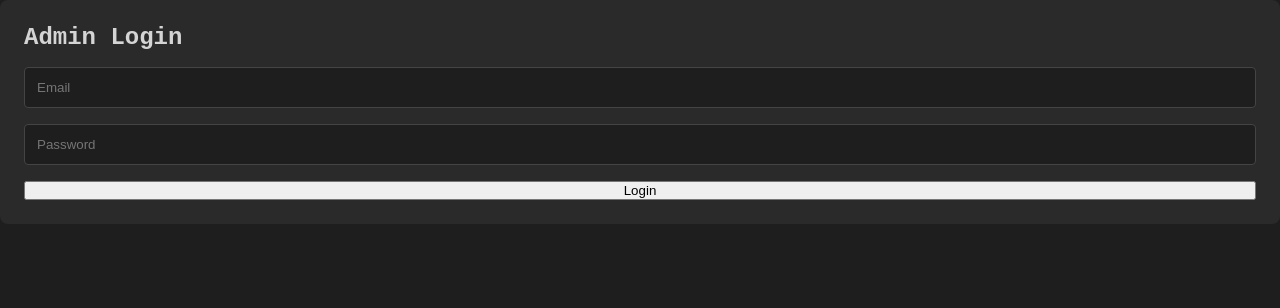
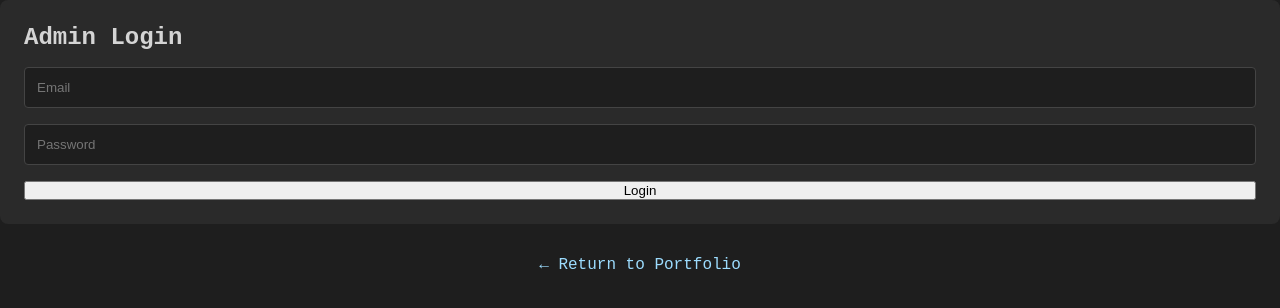
Before and after one commit to pdcarlson/pdcarlson, a React (Vite) app: page /login in a window 1280 px wide. Shown: the top 308 px of the page. Built offline with nearby package versions, Linux system fonts and the light colour scheme; no server answers.

Commit message:
add handling for logout and returning to portfolio page

```diff
--- a/src/App.css
+++ b/src/App.css
@@ -409,3 +409,16 @@ body {
 .logout-button {
     background-color: #555;
 }
+
+.return-link {
+  display: block;
+  text-align: center;
+  margin-top: 1.5rem;
+  color: #9cdcfe;
+  text-decoration: none;
+  transition: text-decoration 0.2s ease-in-out;
+}
+
+.return-link:hover {
+  text-decoration: underline;
+}
--- a/src/pages/AdminPage.jsx
+++ b/src/pages/AdminPage.jsx
@@ -3,12 +3,14 @@
 import React, { useState, useEffect } from 'react';
 import { database } from '../lib/appwrite';
 import { useAuth } from '../context/AuthContext';
+import { useNavigate } from 'react-router-dom';
 const DATABASE_ID = import.meta.env.VITE_APPWRITE_DATABASE_ID;
 const COLLECTION_ID = import.meta.env.VITE_APPWRITE_COLLECTION_ID;
 
 
 const AdminPage = () => {
   const { logout } = useAuth();
+  const navigate = useNavigate();
   const [projects, setProjects] = useState([]);
   const [formData, setFormData] = useState({
     title: '',
@@ -88,10 +90,9 @@ const AdminPage = () => {
 
     const handleLogout = async () => {
         try {
-        await logout();
-        navigate('/'); // Redirect to home page after logout
+            await logout();
         } catch (error) {
-        console.error("Failed to log out:", error);
+            console.error("Failed to log out:", error);
         }
     };
 
--- a/src/pages/LoginPage.jsx
+++ b/src/pages/LoginPage.jsx
@@ -2,7 +2,7 @@
 
 import React, { useState } from 'react';
 import { useAuth } from '../context/AuthContext';
-import { useNavigate } from 'react-router-dom';
+import { useNavigate, Link } from 'react-router-dom'; // 1. Import Link
 
 const LoginPage = () => {
   const [email, setEmail] = useState('');
@@ -14,7 +14,7 @@ const LoginPage = () => {
     e.preventDefault();
     try {
       await login(email, password);
-      navigate('/admin'); // Redirect to admin page on successful login
+      navigate('/admin');
     } catch (error) {
       console.error("Failed to log in", error);
       alert("Login Failed: " + error.message);
@@ -41,6 +41,10 @@ const LoginPage = () => {
         />
         <button type="submit">Login</button>
       </form>
+
+      <Link to="/" className="return-link">
+        &larr; Return to Portfolio
+      </Link>
     </div>
   );
 };
```
